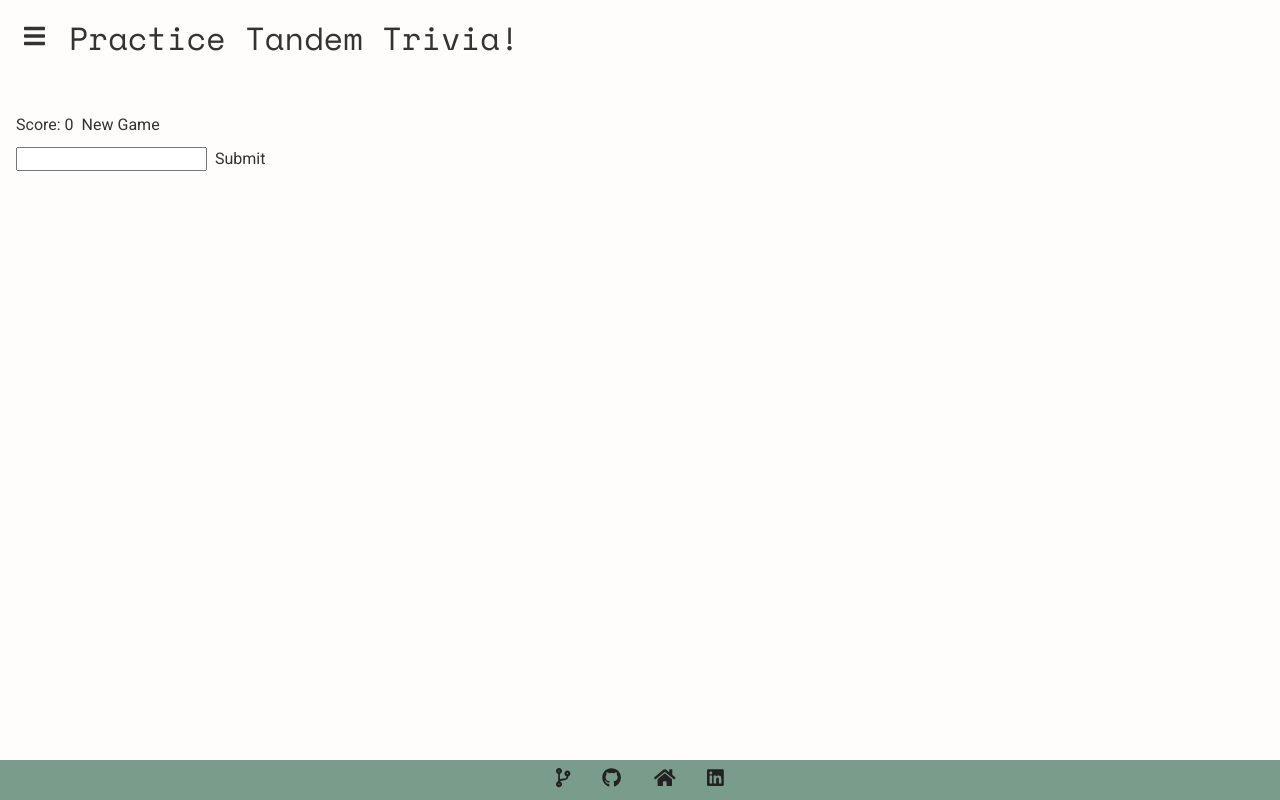
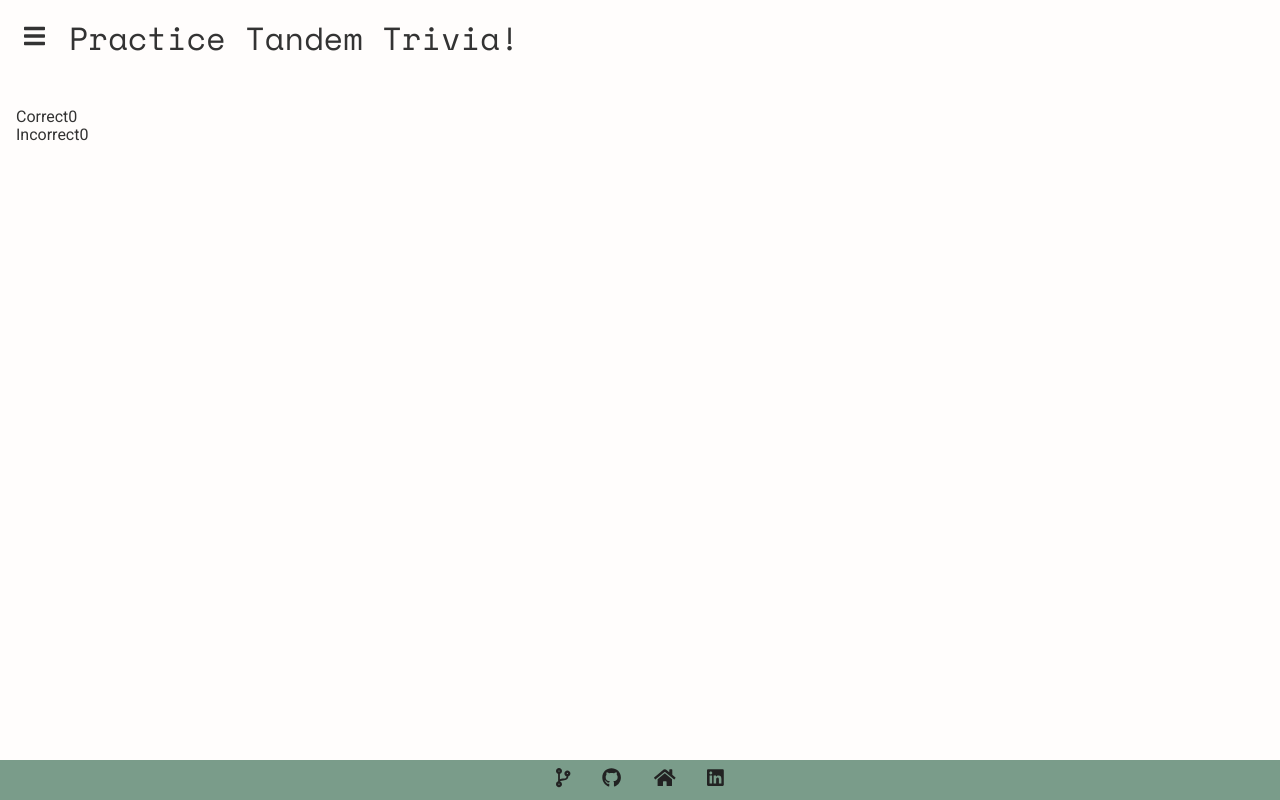
Before and after one commit to philgresh/tandem_trivia, a React (Create React App) app: page /results in a window 1280 px wide. Built offline with nearby package versions, Linux system fonts and the light colour scheme.

Commit message:
Add RoundContext, basic results structure

```diff
--- a/src/components/atoms/AnswerOption.jsx
+++ b/src/components/atoms/AnswerOption.jsx
@@ -1,23 +1,7 @@
 import React from 'react';
 import PropTypes from 'prop-types';
 import clsx from 'clsx';
-import { FontAwesomeIcon } from '@fortawesome/react-fontawesome';
-import { faCheck, faTimes } from '@fortawesome/free-solid-svg-icons';
-
-const CorrectOrIncorrectIcon = ({ selected, isCorrect }) => {
-  if (!selected) return null;
-  if (isCorrect) return <FontAwesomeIcon icon={faCheck} color="inherit" />;
-  return <FontAwesomeIcon icon={faTimes} color="inherit" />;
-};
-
-CorrectOrIncorrectIcon.propTypes = {
-  isCorrect: PropTypes.bool.isRequired,
-  selected: PropTypes.bool,
-};
-
-CorrectOrIncorrectIcon.defaultProps = {
-  selected: false,
-};
+import CorrectOrIncorrectIcon from './CorrectOrIncorrectIcon';
 
 const AnswerOption = ({ answer, selected, isCorrect, submitted, onChange }) => {
   const classes = clsx(
@@ -34,7 +18,7 @@ const AnswerOption = ({ answer, selected, isCorrect, submitted, onChange }) => {
       onClick={onChange}
       disabled={submitted}
     >
-      {submitted && (
+      {submitted && selected && (
         <CorrectOrIncorrectIcon selected={selected} isCorrect={isCorrect} />
       )}
       {answer}
--- /dev/null
+++ b/src/components/atoms/CorrectOrIncorrectIcon.jsx
@@ -0,0 +1,15 @@
+import React from 'react';
+import PropTypes from 'prop-types';
+import { FontAwesomeIcon } from '@fortawesome/react-fontawesome';
+import { faCheck, faTimes } from '@fortawesome/free-solid-svg-icons';
+
+const CorrectOrIncorrectIcon = ({ isCorrect }) => {
+  if (isCorrect) return <FontAwesomeIcon icon={faCheck} color="inherit" />;
+  return <FontAwesomeIcon icon={faTimes} color="inherit" />;
+};
+
+CorrectOrIncorrectIcon.propTypes = {
+  isCorrect: PropTypes.bool.isRequired,
+};
+
+export default CorrectOrIncorrectIcon;
--- /dev/null
+++ b/src/components/atoms/Scoreboard.jsx
@@ -0,0 +1,27 @@
+import React from 'react';
+import PropTypes from 'prop-types';
+
+const Scoreboard = ({ score }) => {
+  const { correct, incorrect } = score;
+  return (
+    <div data-testid="scoreboard" className="scoreboard">
+      <div className="correct">
+        <span className="score-header">Correct</span>
+        <span className="score correct">{correct}</span>
+      </div>
+      <div className="incorrect">
+        <span className="score-header">Incorrect</span>
+        <span className="score incorrect">{incorrect}</span>
+      </div>
+    </div>
+  );
+};
+
+Scoreboard.propTypes = {
+  score: PropTypes.shape({
+    correct: PropTypes.number,
+    incorrect: PropTypes.number,
+  }).isRequired,
+};
+
+export default Scoreboard;
--- /dev/null
+++ b/src/components/logic/RoundContext.js
@@ -0,0 +1,24 @@
+import React, { createContext } from 'react';
+import PropTypes from 'prop-types';
+import useRound from './useRound';
+
+const RoundContext = createContext();
+
+const RoundContextProvider = ({ children }) => {
+  const round = useRound();
+  return (
+    <RoundContext.Provider value={{ ...round }}>
+      {children}
+    </RoundContext.Provider>
+  );
+};
+
+RoundContextProvider.propTypes = {
+  children: PropTypes.oneOfType([
+    PropTypes.arrayOf(PropTypes.node),
+    PropTypes.node,
+  ]).isRequired,
+};
+
+export default RoundContextProvider;
+export { RoundContext };
--- a/src/components/logic/index.js
+++ b/src/components/logic/index.js
@@ -1,3 +1,4 @@
 export { default as useRound } from './useRound';
 export { default as useToggle } from './useToggle';
 export { default as useQuestion } from './useQuestion';
+export { default as RoundContextProvider } from './RoundContext';
--- a/src/components/logic/useRound.js
+++ b/src/components/logic/useRound.js
@@ -107,6 +107,7 @@ const useRound = (initialQuestions = []) => {
   return {
     score,
     currQuestion,
+    questions,
     makeGuess,
     startNewRound,
     nextQuestion,
--- a/src/components/pages/App.js
+++ b/src/components/pages/App.js
@@ -1,18 +1,23 @@
-import * as React from 'react';
+import React from 'react';
 import { BrowserRouter as Router, Route, Switch } from 'react-router-dom';
 import { Navbar, Main, Footer, PageContainer } from '../organisms';
 import Home from './Home';
 import Play from './Play';
+import Results from './Results';
+import RoundContextProvider from '../logic/RoundContext';
 
 function App() {
   return (
     <Router>
       <PageContainer navBar={<Navbar />}>
         <Main>
-          <Switch>
-            <Route exact path="/play" component={Play} />
-            <Route path="/" component={Home} />
-          </Switch>
+          <RoundContextProvider>
+            <Switch>
+              <Route exact path="/play" component={Play} />
+              <Route exact path="/results" component={Results} />
+              <Route path="/" component={Home} />
+            </Switch>
+          </RoundContextProvider>
         </Main>
         <Footer />
       </PageContainer>
--- a/src/components/pages/Home.jsx
+++ b/src/components/pages/Home.jsx
@@ -9,19 +9,7 @@ const Home = () => {
     makeGuess(input, currQuestion.id);
   };
 
-  return (
-    <>
-      Score: {score?.correct ?? 0}
-      <button onClick={startNewRound} type="button">
-        New Game
-      </button>
-      <div>{currQuestion && currQuestion?.question}</div>
-      <input onChange={(e) => setInput(e.target.value)} value={input} />
-      <button onClick={onSubmit} type="button">
-        Submit
-      </button>
-    </>
-  );
+  return <>HOME</>;
 };
 
 Home.propTypes = {};
--- a/src/components/pages/Play.jsx
+++ b/src/components/pages/Play.jsx
@@ -1,9 +1,11 @@
-import React, { useEffect } from 'react';
+import React, { useEffect, useContext } from 'react';
 import { QuestionCard } from '../organisms';
-import { useRound } from '../logic';
+import { RoundContext } from '../logic/RoundContext';
 
 const Play = () => {
-  const { currQuestion, makeGuess, startNewRound, nextQuestion } = useRound();
+  const useRound = useContext(RoundContext);
+  const { currQuestion, makeGuess, startNewRound, nextQuestion } = useRound;
+
   useEffect(() => {
     startNewRound();
   }, []);
--- /dev/null
+++ b/src/components/pages/Results.jsx
@@ -0,0 +1,17 @@
+import React, { useContext } from 'react';
+import Scoreboard from '../atoms/Scoreboard';
+import { RoundContext } from '../logic/RoundContext';
+
+const Results = () => {
+  const { score } = useContext(RoundContext);
+
+  return (
+    <div>
+      <Scoreboard score={score} />
+    </div>
+  );
+};
+
+Results.propTypes = {};
+
+export default Results;
```
Also changed, not shown: src/components/atoms/ResultsBreakdown.jsx (added, +31 -0 lines), src/components/atoms/results/ResponseQuestion.jsx (added, +19 -0 lines), 2 other files (tests, documents, lock files or other folders).
